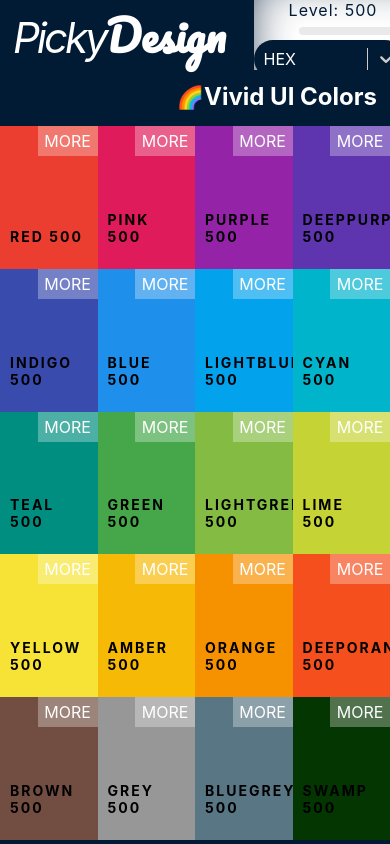
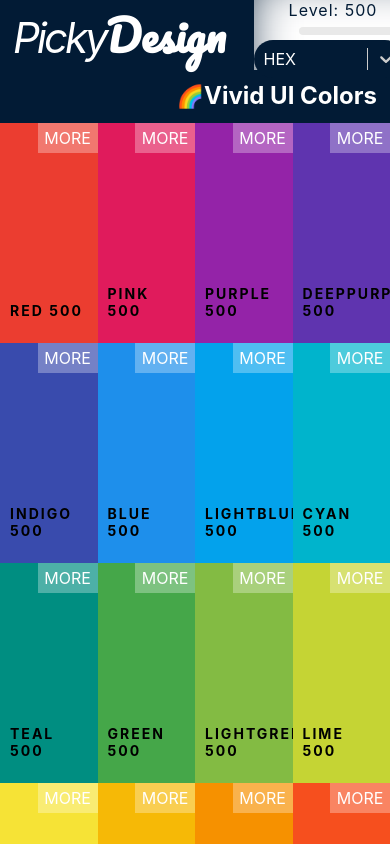
Before and after one commit to rubenbase/pickydesign, a React (Create React App) app: page / in a window 390 px wide. Shown: the top 844 px of the page. Built offline with nearby package versions, Linux system fonts and the light colour scheme.

Commit message:
Add responsive height in mobile

```diff
--- a/src/components/Palette/index.js
+++ b/src/components/Palette/index.js
@@ -20,6 +20,7 @@ export default class Palette extends Component {
         return this.props.palette.colors[this.state.level].map(color => {
             return (
                 <ColorBox
+                    key={color.id}
                     background={color[this.state.format]}
                     name={color.name}
                 />
--- a/src/components/Palette/style.css
+++ b/src/components/Palette/style.css
@@ -1,5 +1,8 @@
 .Palette {
-    height: 94vh;
+    height: 99vh;
+    min-height: 1284px;
+    display: flex;
+    flex-direction: column;
 }
 
 .Palette__colors {
```
